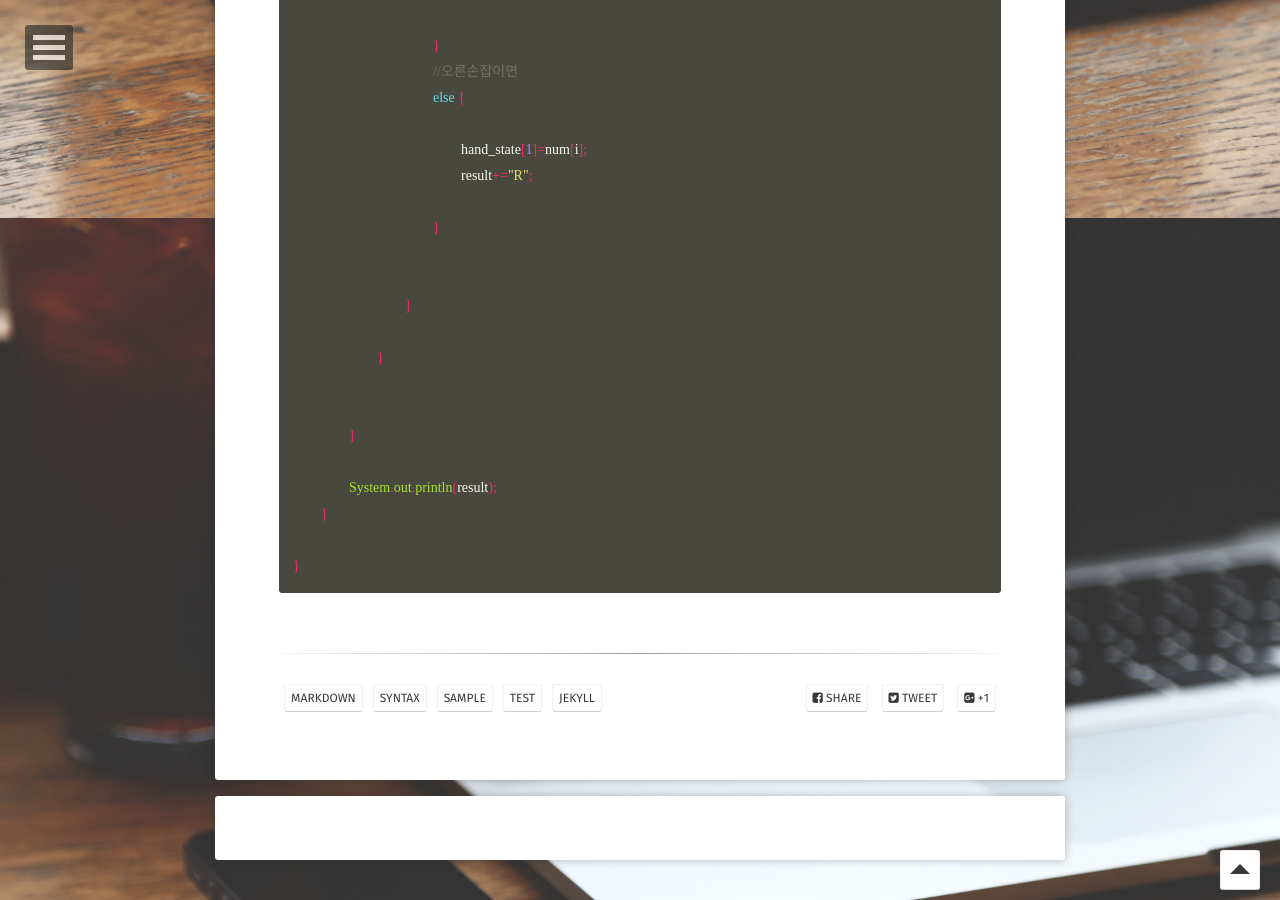
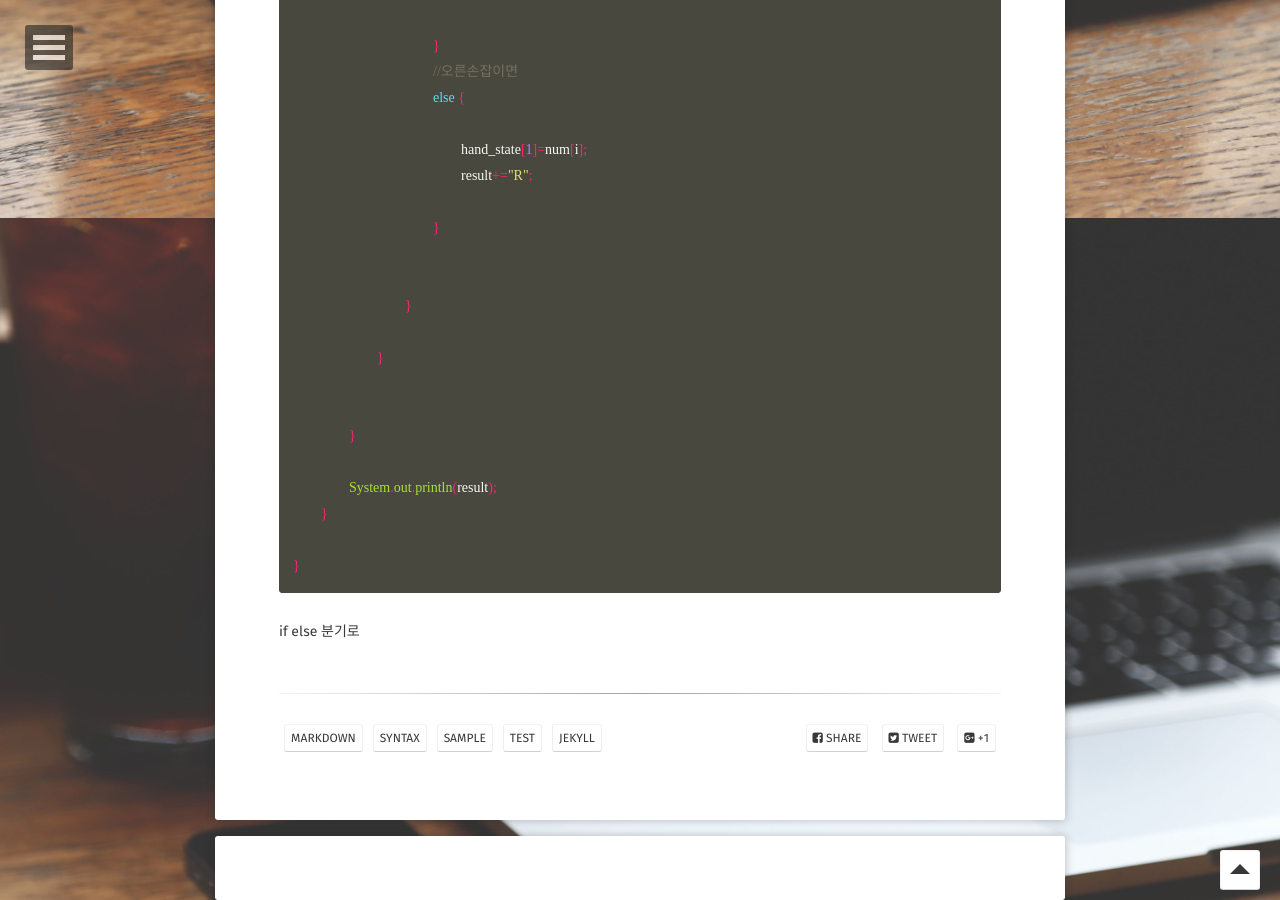
Before and after one commit to limkinam/limkinam.github.io, a Jekyll site: the page built from _posts/2020-06-10-kakao-algo-1.md, in a window 1280 px wide and 900 px high, scrolled down 2482 px. Built offline with Jekyll 4.4.1, drawn with Linux system fonts in a browser that asks for light colours; some web fonts are replaced; comment, search, counter and statistics services are not loaded.

Commit message:
Update 2020-06-10-kakao-algo-1.md

````diff
--- a/_posts/2020-06-10-kakao-algo-1.md
+++ b/_posts/2020-06-10-kakao-algo-1.md
@@ -118,3 +118,5 @@ comments: true
 
 }
 ```
+
+if else 분기로
````
